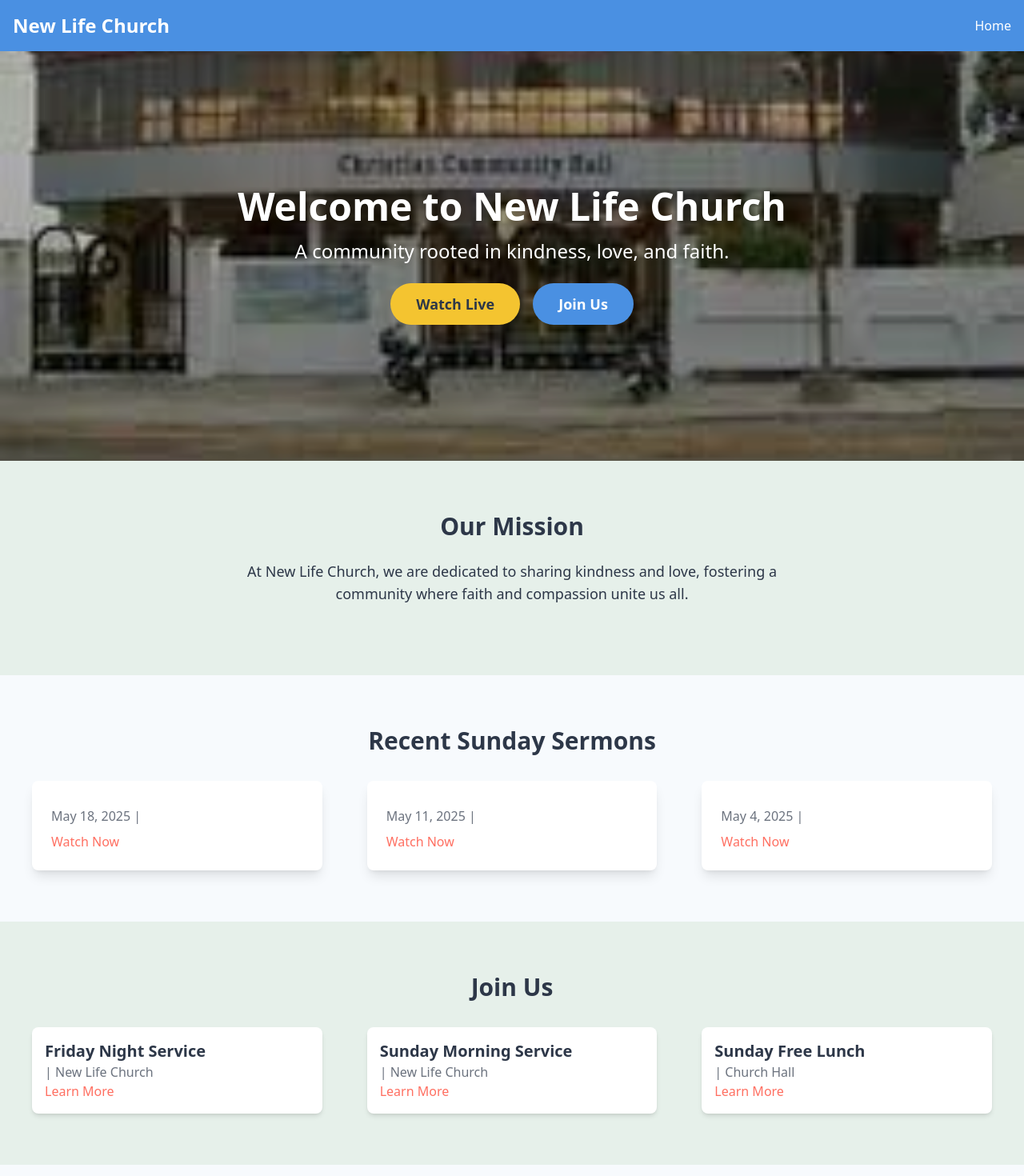
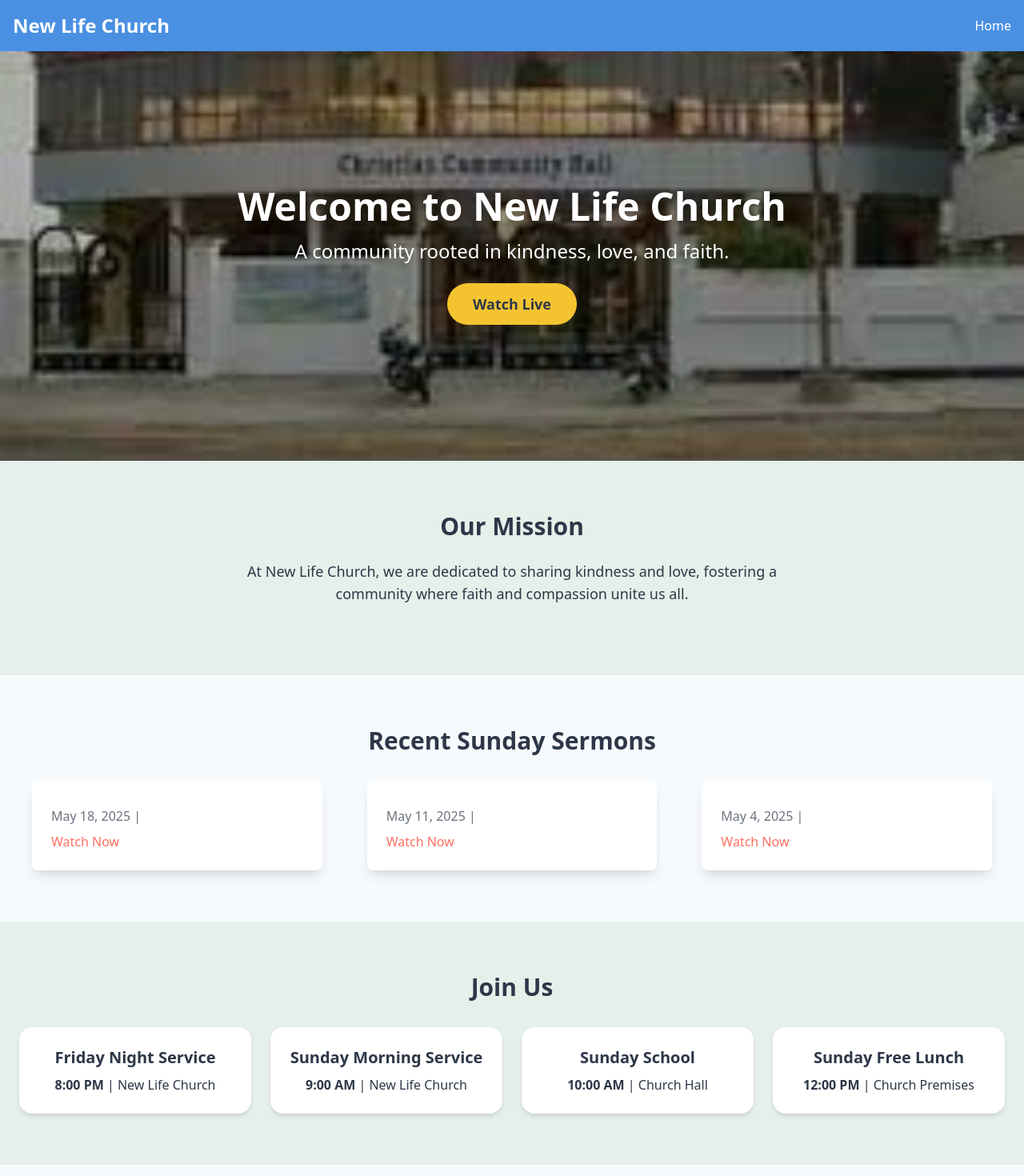
Before and after one commit to priyayeluchuri/newlife, a Next.js app: page / in a window 1280 px wide. Shown: the top 1470 px of the page at 80% size. Built offline with nearby package versions, Linux system fonts and the light colour scheme.

Commit message:
alignment and cleanup

```diff
--- a/components/EventCard.js
+++ b/components/EventCard.js
@@ -1,9 +1,10 @@
-export default function EventCard({ title, date, location }) {
+export default function EventCard({ title, time, location }) {
   return (
-    <div className="bg-white shadow-md rounded-lg p-4 mx-4">
-      <h3 className="text-lg sm:text-xl font-semibold text-text-primary">{title}</h3>
-      <p className="text-text-primary opacity-70 text-sm sm:text-base">{date} | {location}</p>
-      <a href="#" className="text-warm-coral hover:underline text-sm sm:text-base">Learn More</a>
+    <div className="bg-white shadow-md rounded-2xl p-6 text-center">
+      <h3 className="text-lg sm:text-xl font-semibold text-text-primary mb-2">{title}</h3>
+      <p className="text-text-primary text-sm sm:text-base">
+        <strong>{time}</strong> | {location}
+      </p>
     </div>
   );
 }
--- a/components/Hero.js
+++ b/components/Hero.js
@@ -27,12 +27,6 @@ export default function Hero() {
             >
               Watch Live
             </Link>
-            <Link
-              href="/connect"
-              className="bg-peaceful-blue text-white px-6 sm:px-8 py-3 rounded-full font-semibold hover:bg-[#3A80D2] text-base sm:text-lg transition"
-            >
-              Join Us
-            </Link>
           </div>
         </div>
       </div>
--- a/pages/index.js
+++ b/pages/index.js
@@ -33,21 +33,26 @@ export default function Home() {
   <h2 className="text-2xl sm:text-3xl font-bold text-center mb-8 text-text-primary">
     Join Us
   </h2>
-        <div className="grid grid-cols-1 sm:grid-cols-2 lg:grid-cols-3 gap-6">
+  <div className="grid grid-cols-1 sm:grid-cols-2 lg:grid-cols-4 gap-6">
     <EventCard
       title="Friday Night Service"
-            time="7:00 PM"
+      time="8:00 PM"
       location="New Life Church"
     />
     <EventCard
       title="Sunday Morning Service"
+      time="9:00 AM"
+      location="New Life Church"
+    />
+    <EventCard
+      title="Sunday School"
       time="10:00 AM"
-            location="New Life Church"
+      location="Church Hall"
     />
     <EventCard
       title="Sunday Free Lunch"
       time="12:00 PM"
-            location="Church Hall"
+      location="Church Premises"
     />
   </div>
 </section>
```
Lines whose indentation alone changed are shown as unchanged.
